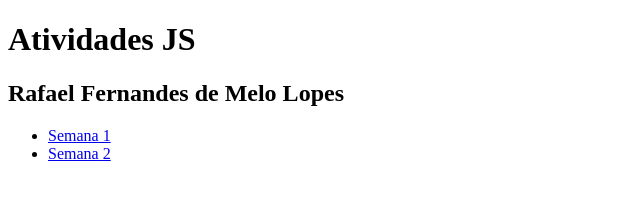
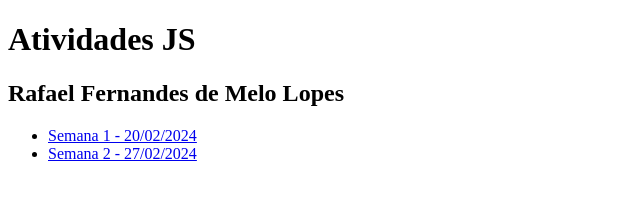
Before and after one commit to RafaelFernandes1992/atividades_js, a plain HTML site: page index.html in a window 1280 px wide. Shown: the whole page, without its empty margins (0-640 px from the left). Drawn offline with Linux system fonts and the light colour scheme.

Commit message:
Update index.html

```diff
--- a/index.html
+++ b/index.html
@@ -3,15 +3,15 @@
 <head>
     <meta charset="UTF-8">
     <meta name="viewport" content="width=device-width, initial-scale=1.0">
-    <title>Document</title>
+    <title>Atividades JS - Rafael</title>
 </head>
 <body>
     <h1>Atividades JS</h1>
     <h2>Rafael Fernandes de Melo Lopes</h2>
 
     <ul>
-        <li><a href="semana1.html">Semana 1</a></li>
-        <li><a href="semana2.html">Semana 2</a></li>
+        <li><a href="semana1.html">Semana 1 - 20/02/2024</a></li>
+        <li><a href="semana2.html">Semana 2 - 27/02/2024</a></li>
     </ul>
 
 </body>
```
